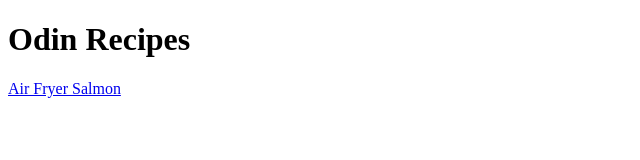
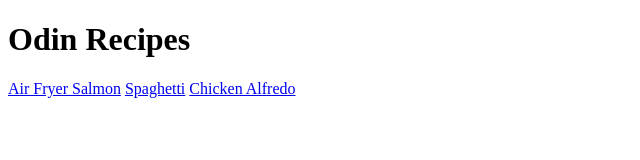
Before and after one commit to spencertlogan/odin-recipes, a plain HTML site: page index.html in a window 1280 px wide. Shown: the whole page, without its empty margins (0-640 px from the left). Drawn offline with Linux system fonts and the light colour scheme.

Commit message:
Add Spaghetti and Chicken Alfredo recipe to Home

```diff
--- a/index.html
+++ b/index.html
@@ -8,5 +8,7 @@
 <body>
     <h1>Odin Recipes</h1>
     <a href="recipes/airFryerSalmon.html">Air Fryer Salmon</a>
+    <a href="recipes/spaghetti.html">Spaghetti</a>
+    <a href="recipes/chickenAlfredo.html">Chicken Alfredo</a>
 </body>
 </html>
```
